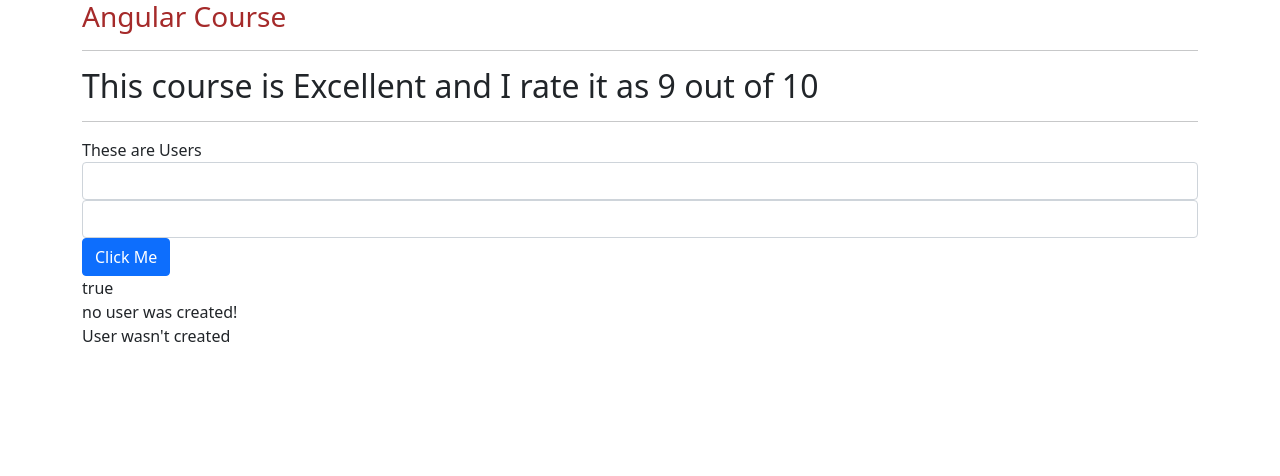
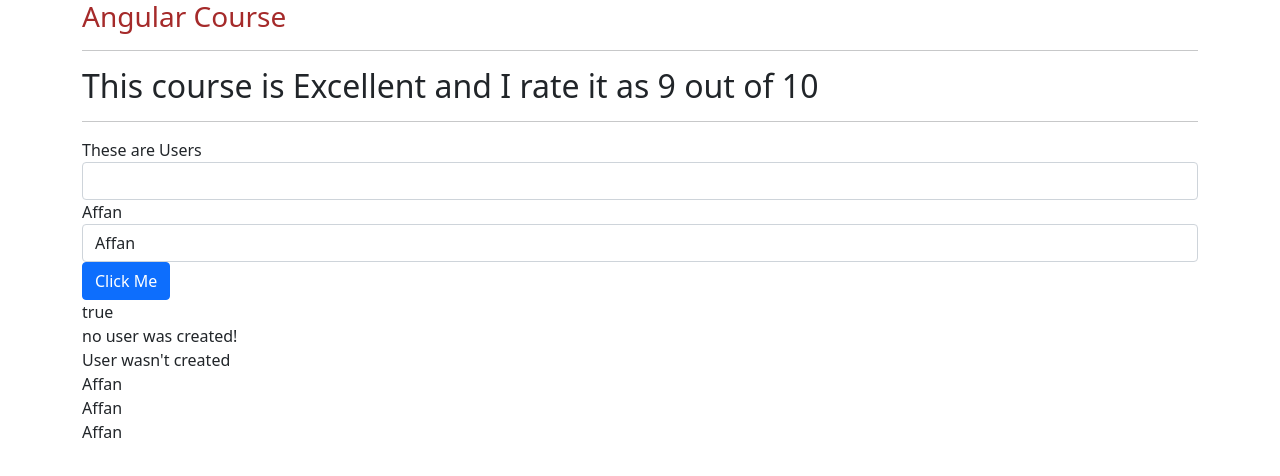
Before and after one commit to affanhakak/Lets-Learn-Angular-from-Scratch, an Angular app: page / in a window 1280 px wide. Shown: the top 476 px of the page. Built offline with nearby package versions, Linux system fonts and the light colour scheme.

Commit message:
*ngFor explained

```diff
--- a/src/app/servers/servers.component.html
+++ b/src/app/servers/servers.component.html
@@ -26,3 +26,5 @@
 <ng-template #noServer>
   <div>User wasn't created</div>
 </ng-template>
+
+<div *ngFor="let user of users">{{ userName }}</div>
--- a/src/app/servers/servers.component.ts
+++ b/src/app/servers/servers.component.ts
@@ -8,8 +8,9 @@ import { Component, OnInit } from '@angular/core';
 export class ServersComponent implements OnInit {
   allowNewUser = false;
   userCreationStatus = 'no user was created!';
-  userName = '';
+  userName = 'Affan';
   userCreated = false;
+  users = ['Affan', 'Tabeena', 'Faisal'];
   constructor() {
     setTimeout(() => {
       this.allowNewUser = true;
@@ -19,6 +20,7 @@ export class ServersComponent implements OnInit {
   ngOnInit(): void {}
   onCreateUser() {
     this.userCreated = true;
+    this.users.push(this.userName);
     this.userCreationStatus = 'user was created';
   }
   onUpdateUser(event: any) {
```
